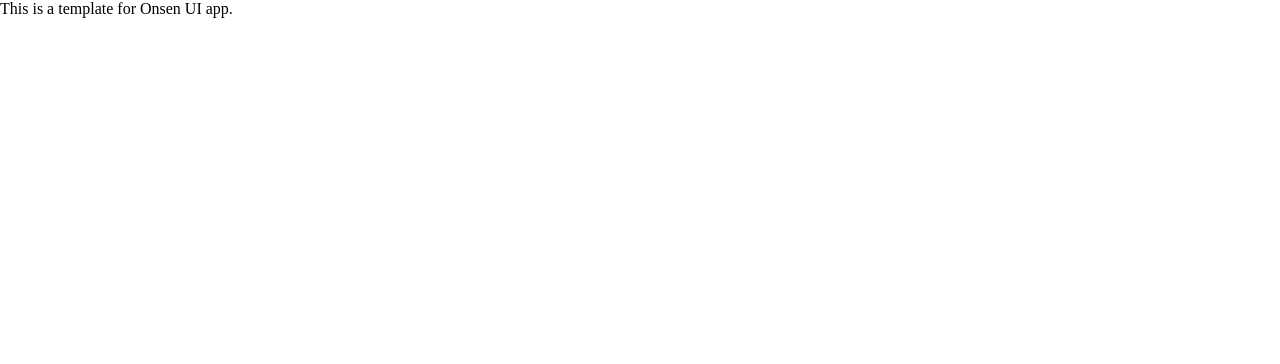
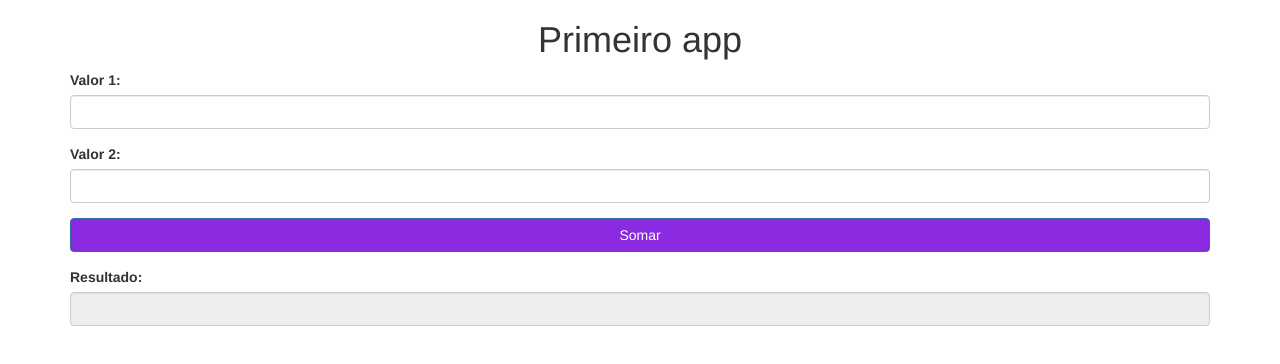
Before and after one commit to VicMartins/First-Project-Mobile, a website: page www/index.html in a window 1280 px wide. Drawn offline with Linux system fonts and the light colour scheme.

Commit message:
Inserçao de layout com 3 inputs , um botao somar, e a coloraçao do botao no css.

```diff
--- a/www/css/style.css
+++ b/www/css/style.css
@@ -1 +1,7 @@
 /**/
+
+.botao{
+
+  background-color:blueviolet;
+
+}
--- a/www/index.html
+++ b/www/index.html
@@ -4,26 +4,61 @@
   <meta charset="utf-8">
   <meta name="viewport" content="width=device-width, initial-scale=1, maximum-scale=1, user-scalable=no, viewport-fit=cover">
   <meta http-equiv="Content-Security-Policy" content="default-src * data: gap: https://ssl.gstatic.com; style-src * 'unsafe-inline'; script-src * 'unsafe-inline' 'unsafe-eval'">
+
   <script src="components/loader.js"></script>
-  <script src="lib/onsenui/js/onsenui.min.js"></script>
+  <script src="components/jquery-3.4.1.min.js"></script>
+  <script src="components/acao.js"></script>
+
 
   <link rel="stylesheet" href="components/loader.css">
-  <link rel="stylesheet" href="lib/onsenui/css/onsenui.css">
-  <link rel="stylesheet" href="lib/onsenui/css/onsen-css-components.css">
+  <link rel="stylesheet" href="css/bootstrap.min.css">
   <link rel="stylesheet" href="css/style.css">
 
-  <script>
-    ons.ready(function() {
-      console.log("Onsen UI is ready!");
-    });
 
-    if (ons.platform.isIPhoneX()) {
-      document.documentElement.setAttribute('onsflag-iphonex-portrait', '');
-      document.documentElement.setAttribute('onsflag-iphonex-landscape', '');
-    }
-  </script>
 </head>
 <body>
-  This is a template for Onsen UI app.
+  <div class="container">
+    <div class="row">
+      <div class="col-xs-12">
+        <center>
+        <h1> Primeiro app</h1>
+        </center>
+      </div>
+    </div>
+    <div class="row">
+      <div class="col-xs-12">
+        <div class="form-group">
+          <label for=""> Valor 1:</label>
+          <input type="text" class="form-control" id="valor1">
+        </div>
+      </div>
+    </div>
+
+     <div class="row">
+      <div class="col-xs-12">
+        <div class="form-group">
+          <label for=""> Valor 2:</label>
+          <input type="text" class="form-control" id="valor2">
+        </div>
+      </div>
+    </div>
+
+     <div class="row">
+      <div class="col-xs-12">
+        <div class="form-group">
+          <button class="btn btn-primary btn-block botao">Somar</button>
+        </div>
+      </div>
+    </div>
+     <div class="row">
+      <div class="col-xs-12">
+        <div class="form-group">
+          <label for=""> Resultado:</label>
+          <input type="text" class="form-control" id="resultado" readonly>
+        </div>
+      </div>
+    </div>
+
+
 </body>
 </html>
```
